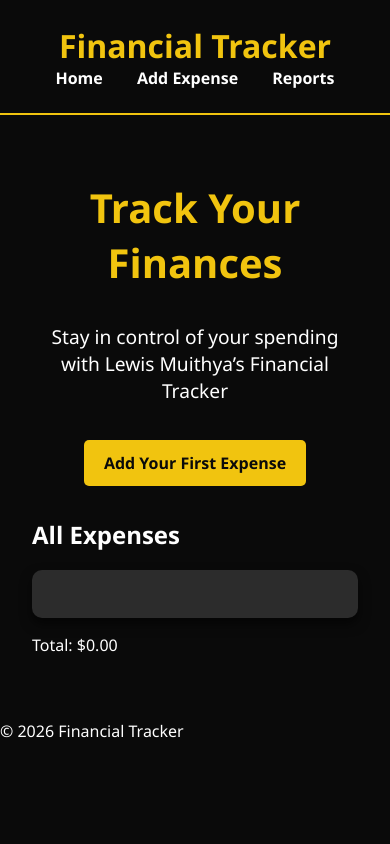
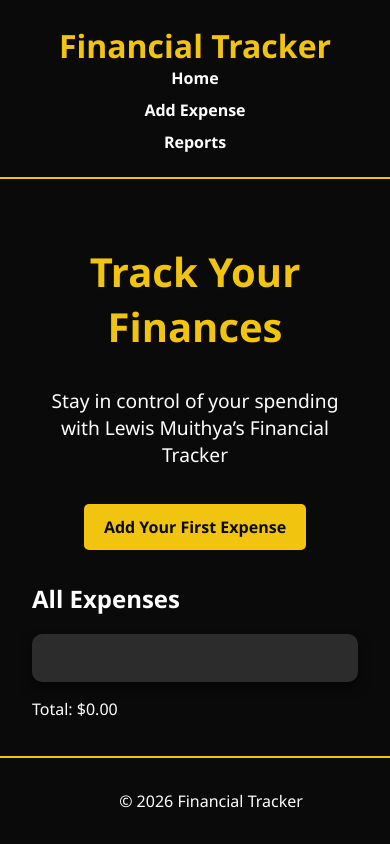
Before and after one commit to lewismuithya-stack/finalproject, a plain HTML site: page index.html in a window 390 px wide. Drawn offline with Linux system fonts and the light colour scheme.

Commit message:
updated styles

```diff
--- a/style.css
+++ b/style.css
@@ -157,4 +157,42 @@ button:hover {
 }
 
 .fadeOut {
-  animation: fade
+  animation: fadeOut 0.5s forwards;
+}
+
+@keyframes fadeOut {
+  from { opacity: 1; transform: translateX(0); }
+  to { opacity: 0; transform: translateX(20px); }
+}
+
+#report p {
+  background: #2c2c2c;
+  padding: 10px;
+  margin: 10px 0;
+  border-left: 4px solid #f1c40f;
+  animation: popIn 0.6s ease-in-out;
+}
+
+@keyframes popIn {
+  from { transform: scale(0.8); opacity: 0; }
+  to { transform: scale(1); opacity: 1; }
+}
+
+footer {
+  background: #0a0a0a;
+  color: #ffffff;
+  text-align: center;
+  padding: 1em;
+  border-top: 2px solid #f1c40f;
+  position: fixed;
+  bottom: 0;
+  width: 100%;
+}
+
+@media (max-width: 600px) {
+  nav {
+    display: flex;
+    flex-direction: column;
+    gap: 10px;
+  }
+}
```
